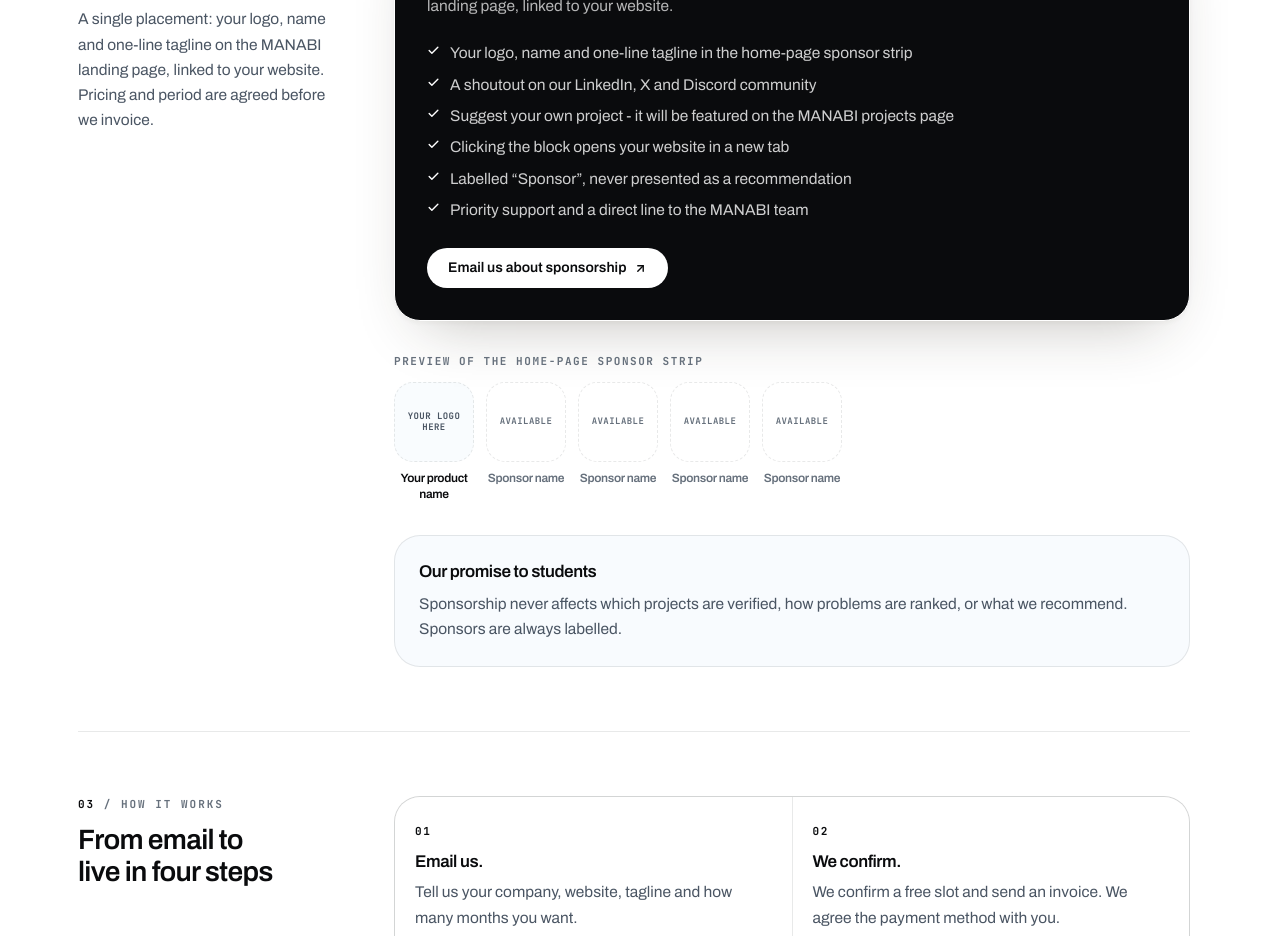
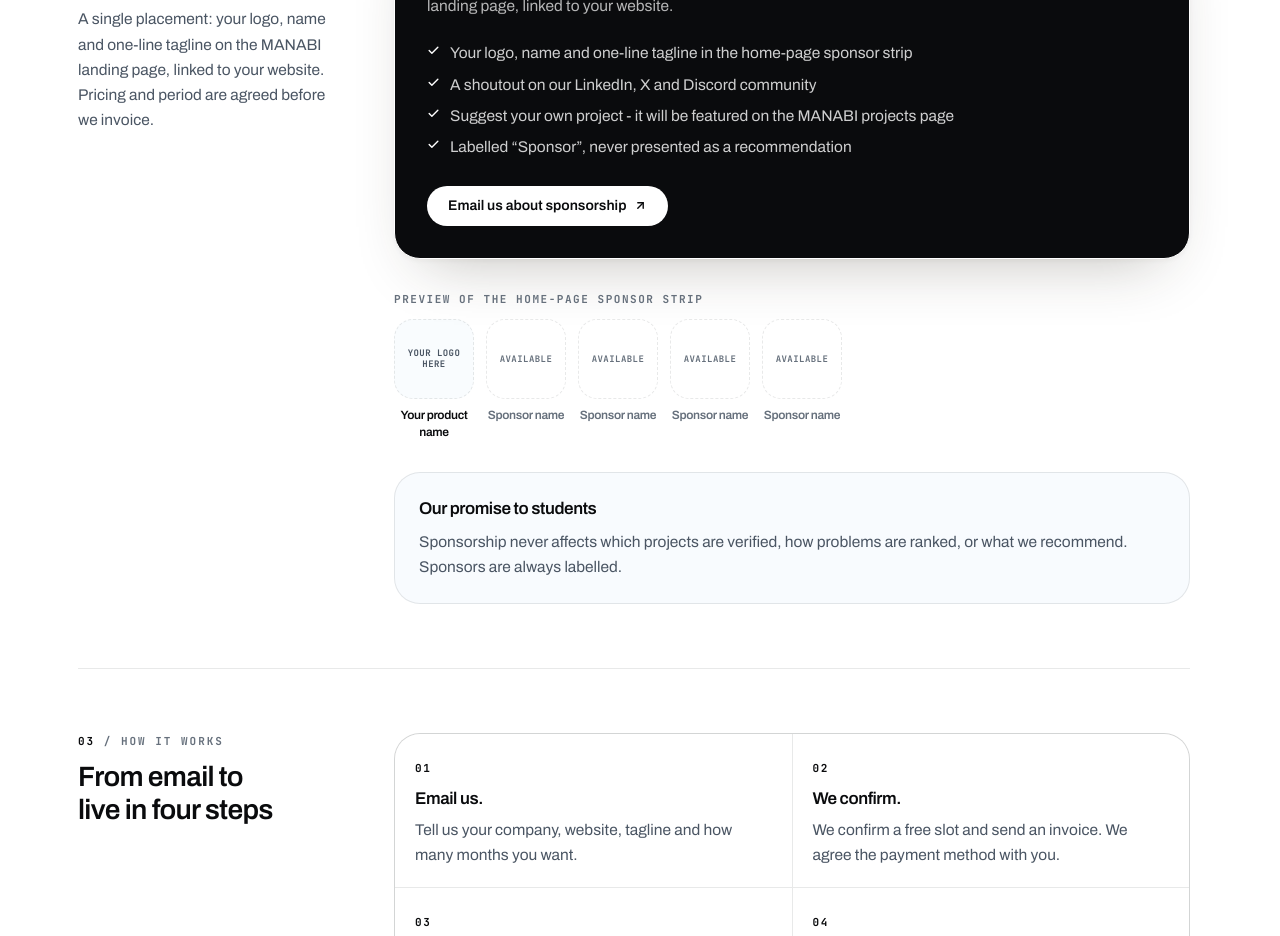
Before and after one commit to PIYUSH-NEXTGEN/Manabi, a React (Vite) app in the folder frontend/: page /sponsors in a window 1280 px wide. Shown: the part 1020-1956 px from the top of the page. Built offline with nearby package versions, Linux system fonts and the light colour scheme; no server answers.

Commit message:
feat(sponsors): trim offer card bullets

```diff
--- a/frontend/src/pages/sponsors/sponsorContent.ts
+++ b/frontend/src/pages/sponsors/sponsorContent.ts
@@ -67,9 +67,7 @@ export const OFFER = {
     'Your logo, name and one-line tagline in the home-page sponsor strip',
     'A shoutout on our LinkedIn, X and Discord community',
     'Suggest your own project - it will be featured on the MANABI projects page',
-    'Clicking the block opens your website in a new tab',
     'Labelled “Sponsor”, never presented as a recommendation',
-    'Priority support and a direct line to the MANABI team',
   ],
   cta: 'Email us about sponsorship',
   previewCaption: 'Preview of the home-page sponsor strip',
```
